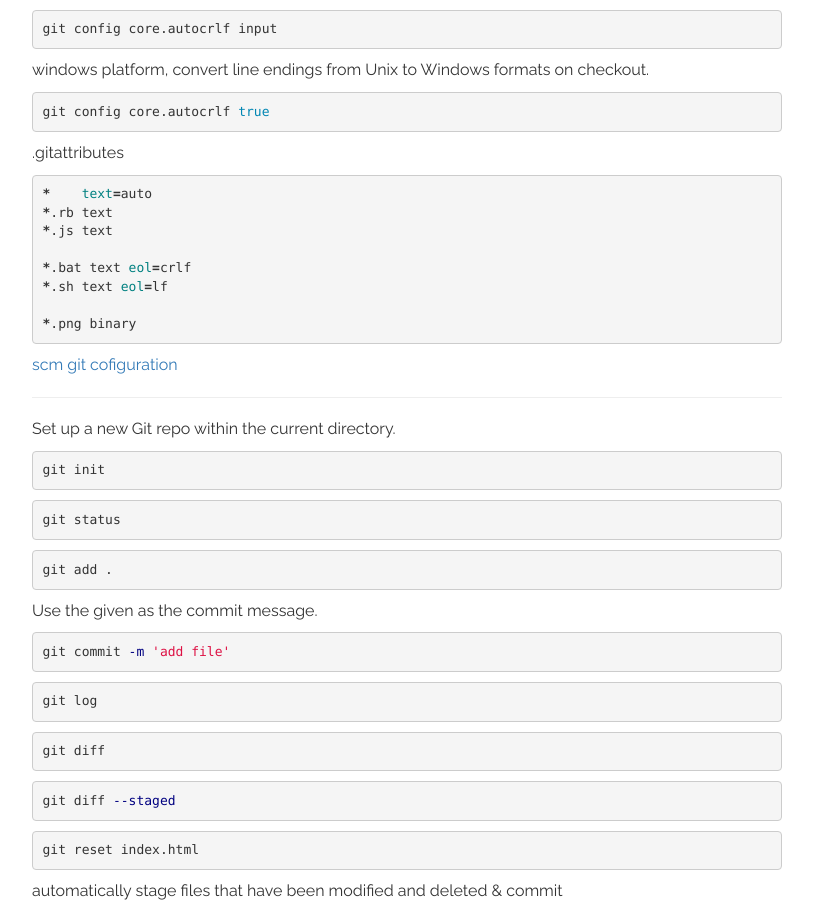
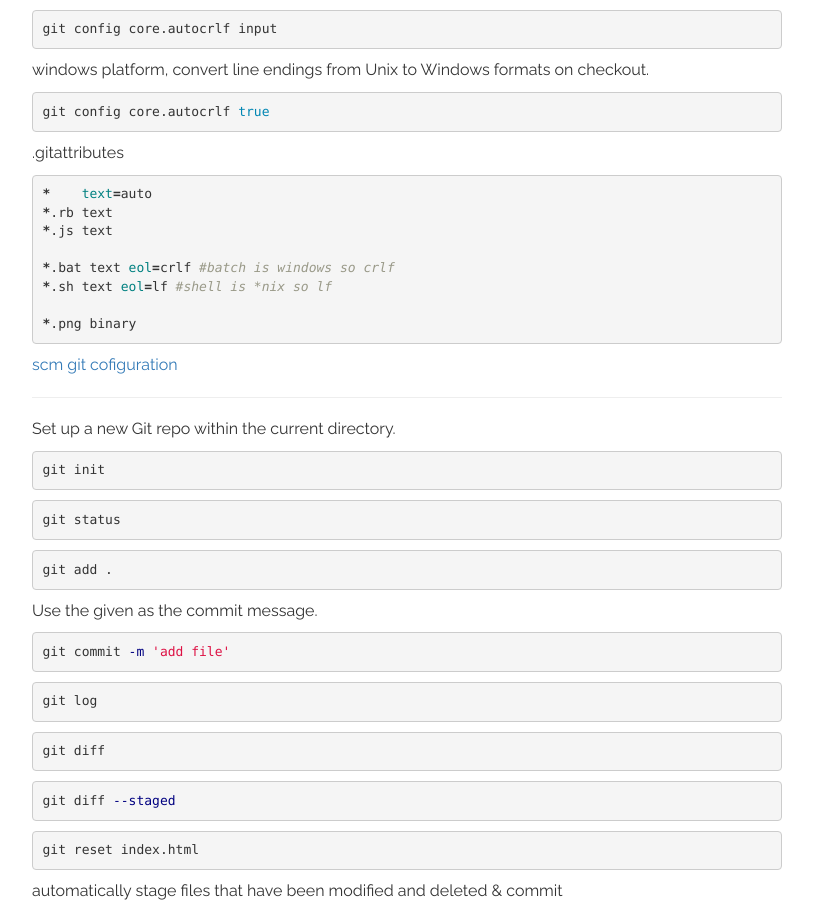
Before and after one commit to bmdoherty/learning, a Jekyll site: the page built from _posts/2017-06-23-git.markdown, in a window 1280 px wide and 900 px high, scrolled down 461 px. Shown: the whole window, without its empty margins (38-851 px from the left). Built offline with Jekyll 4.4.1, drawn with Linux system fonts in a browser that asks for light colours.

Commit message:
rearrange

```diff
--- a/_posts/2017-06-23-git.markdown
+++ b/_posts/2017-06-23-git.markdown
@@ -35,8 +35,8 @@ git config core.autocrlf true
 *.rb text
 *.js text
 
-*.bat text eol=crlf
-*.sh text eol=lf
+*.bat text eol=crlf #batch is windows so crlf
+*.sh text eol=lf #shell is *nix so lf
 
 *.png binary
 {% endhighlight %}
```
